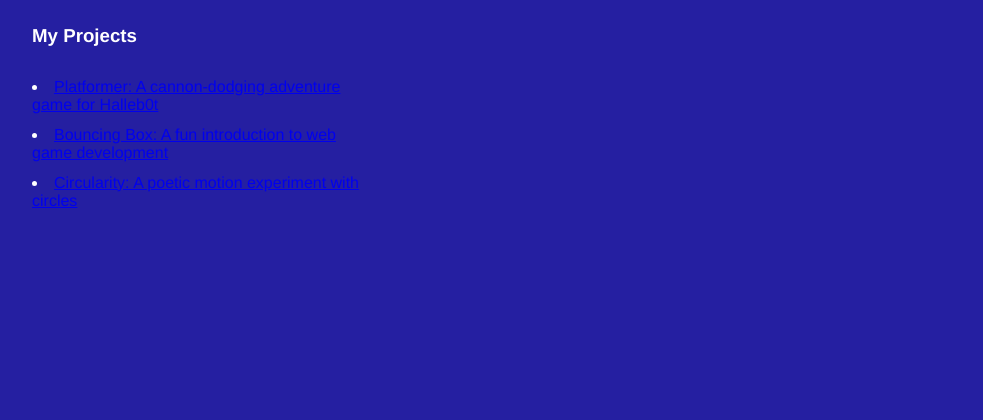
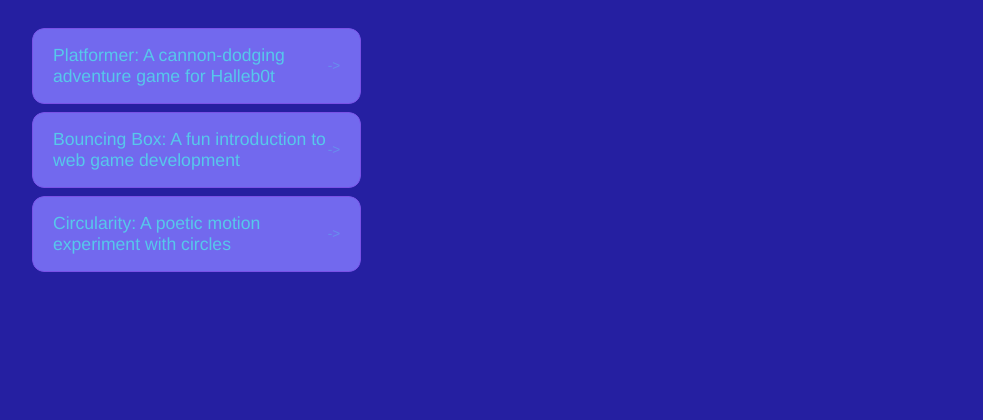
Before and after one commit to padmetalbot/padmetalbot.github.io, a plain HTML site: page portfolio.html in a window 1280 px wide. Shown: the part 384-804 px from the top of the page, without its empty margins (148-1131 px from the left). Drawn offline with Linux system fonts and the light colour scheme.

Commit message:
add portfolio page to website

```diff
--- a/portfolio.html
+++ b/portfolio.html
@@ -24,7 +24,8 @@
  <div class="content">
     <h1>Portfolio</h1>
     <h3>My Projects</h3>
-    <li>
+    <ul id="portfolio">
+<li>
   <a href="fsd-projects/platformer/">Platformer: A cannon-dodging adventure game for Halleb0t</a>
 </li>
 <li>
@@ -33,8 +34,6 @@
 <li>
   <a href="fsd-projects/circularity/">Circularity: A poetic motion experiment with circles</a>
 </li>
-    <ul id="portfolio">
-
     </ul>
 
     <!-- ASD Projects will go here -->
--- a/style.css
+++ b/style.css
@@ -190,19 +190,19 @@
   justify-content: space-between;
   align-items: center;
   text-decoration: none;
-  color: #fffdfd;
+  color: #57c8eb;
   padding: 16px 20px;
   font-size: 1.1rem;
   font-weight: 500;
-  background: #fff;
-  border: 1px solid #e0e0e0;
+  background: #7269ee;
+  border: 1px solid #7951e6;
   border-radius: 12px;
   transition: background 0.25s ease, color 0.25s ease, transform 0.25s ease;
 }
 
 #portfolio a:hover {
-  background: #ffffff;
-  color: #fff;
+  background: #2f1cdd;
+  color: #1465cf;
   transform: translateX(4px);
 }
 
```
